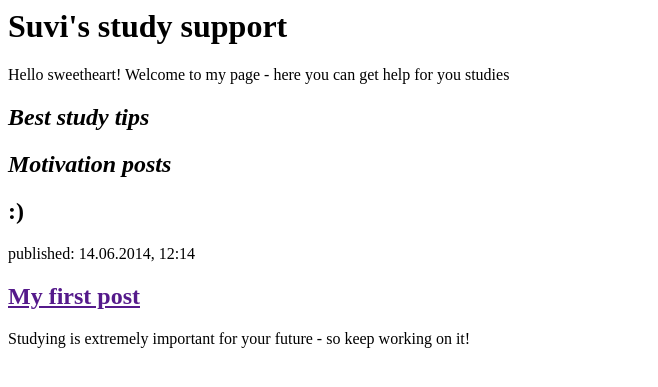
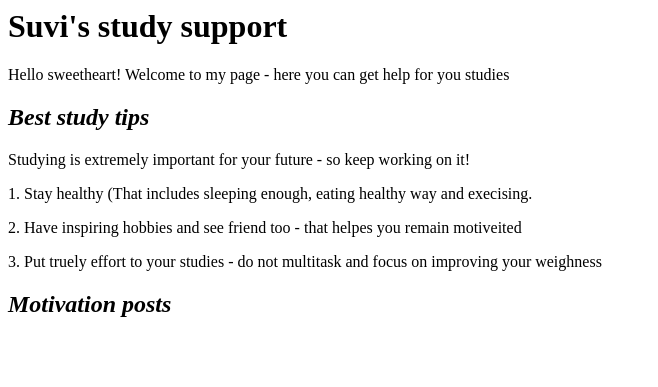
Before and after one commit to SussuPelihirmu/my-first-blog, a Django app: page / in a window 1280 px wide. Shown: the top 387 px of the page, without its empty margins (0-658 px from the left). Run offline with Django 3.2, Linux system fonts and the light colour scheme; data that the repository does not hold is empty.

Commit message:
Modified templates to display posts from database. Contents

```diff
--- a/blog/templates/blog/post_list.html
+++ b/blog/templates/blog/post_list.html
@@ -12,6 +12,10 @@
         <h2><em>
             Best study tips
         </em></h2>
+        <p>Studying is extremely important for your future - so keep working on it!</p>
+        <p>1. Stay healthy (That includes sleeping enough, eating healthy way and execising.</p>
+        <p>2. Have inspiring hobbies and see friend too - that helpes you remain motiveited </p>
+        <p>3. Put truely effort to your studies - do not multitask and focus on improving your weighness</p>
     </div>
     <div>
         <h2>
@@ -20,16 +24,16 @@
             </em>
     </div>
     <div>
-            <h2>
-              :)
-            </h2>
+
     </div>
-
     <div>
-        </h2>
-            <p>published: 14.06.2014, 12:14</p>
-            <h2><a href="">My first post</a></h2>
-            <p>Studying is extremely important for your future - so keep working on it!</p>
+    {% for post in posts %}
+    <div>
+        <p>published: {{ post.published_date }}</p>
+        <h2><a href="">{{ post.title }}</a></h2>
+        <p>{{ post.text|linebreaksbr }}</p>
     </div>
+{% endfor %}
+</div>
 </body>
 </html>
--- a/blog/views.py
+++ b/blog/views.py
@@ -1,5 +1,10 @@
 from django.shortcuts import render
+#getting Posts
+from .models import Post
+#difining the time
+from django.utils import timezone
 
 # Create your views here.
 def post_list(request):
-    return render(request, 'blog/post_list.html', {})
+    posts = Post.objects.filter(published_date__lte=timezone.now()).order_by('published_date')
+    return render(request, 'blog/post_list.html', {'posts': posts})
```
